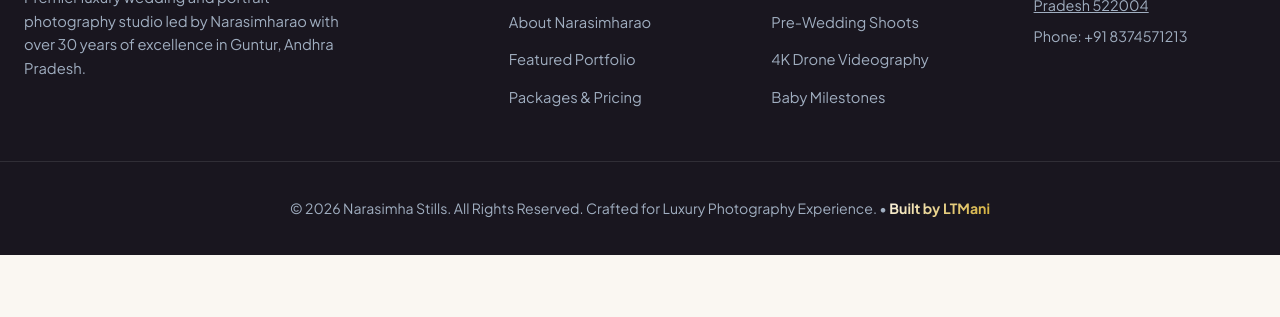
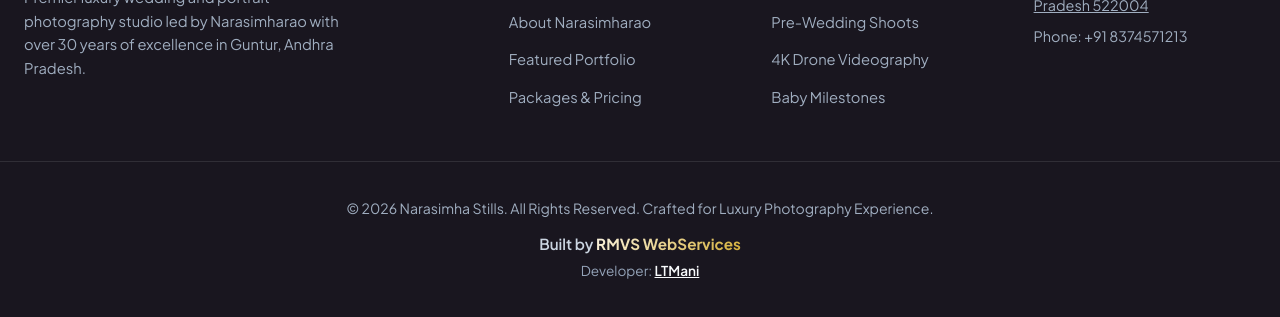
Before and after one commit to LTMani/Photography-Website, a website: page index.html in a window 1280 px wide. Shown: the part 9836-10153 px from the top of the page. Before the commit the page ends 10091 px from the top, so only its background shows below. Drawn offline with nearby package versions, Linux system fonts and the light colour scheme; no server answers.

Commit message:
Add RMVS WebServices company link and Developer LTMani link in footer

```diff
--- a/index.html
+++ b/index.html
@@ -16,7 +16,7 @@
   <link href="https://fonts.googleapis.com/css2?family=Playfair+Display:wght@500;600;700;800&family=Plus+Jakarta+Sans:wght@400;500;600;700&display=swap" rel="stylesheet" />
 
   <!-- Main Stylesheet -->
-  <link rel="stylesheet" href="styles.css?v=16000000.0" />
+  <link rel="stylesheet" href="styles.css?v=17000000.0" />
 
   <!-- Firebase SDK (App, Firestore & Analytics) -->
   <script src="https://www.gstatic.com/firebasejs/10.8.0/firebase-app-compat.js"></script>
@@ -734,8 +734,16 @@
           </p>
         </div>
       </div>
-      <div class="footer-bottom">
-        <p>&copy; 2026 Narasimha Stills. All Rights Reserved. Crafted for Luxury Photography Experience. • <span style="color: var(--accent-gold); font-weight: 700; background: linear-gradient(135deg, var(--accent-gold-light) 0%, var(--accent-gold) 100%); -webkit-background-clip: text; -webkit-text-fill-color: transparent;">Built by LTMani</span></p>
+      <div class="footer-bottom" style="display: flex; flex-direction: column; align-items: center; gap: 8px; text-align: center;">
+        <p>&copy; 2026 Narasimha Stills. All Rights Reserved. Crafted for Luxury Photography Experience.</p>
+        <div class="footer-credit-box" style="display: flex; flex-direction: column; align-items: center; gap: 4px; margin-top: 4px;">
+          <div style="font-size: 0.95rem; font-weight: 600; color: #CBD5E1;">
+            Built by <a href="https://rmvswebservices.onrender.com/" target="_blank" rel="noopener noreferrer" style="color: var(--accent-gold); font-weight: 700; text-decoration: none; background: linear-gradient(135deg, var(--accent-gold-light) 0%, var(--accent-gold) 100%); -webkit-background-clip: text; -webkit-text-fill-color: transparent;">RMVS WebServices</a>
+          </div>
+          <div style="font-size: 0.85rem; color: #94A3B8;">
+            Developer: <a href="https://rmvswebservices.onrender.com/developers/ltmani" target="_blank" rel="noopener noreferrer" style="color: #F8FAFC; font-weight: 600; text-decoration: underline;">LTMani</a>
+          </div>
+        </div>
       </div>
     </footer>
 
@@ -1071,6 +1079,6 @@
   </div>
 
   <!-- JavaScript Logic -->
-  <script src="app.js?v=16000000.0"></script>
+  <script src="app.js?v=17000000.0"></script>
 </body>
 </html>
```
